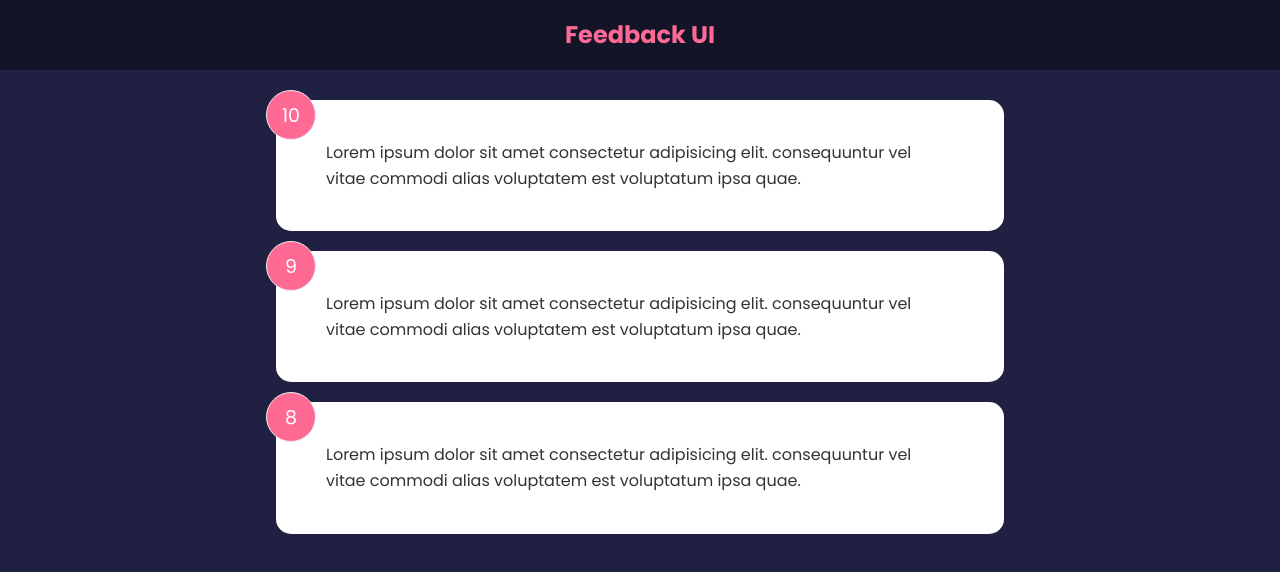
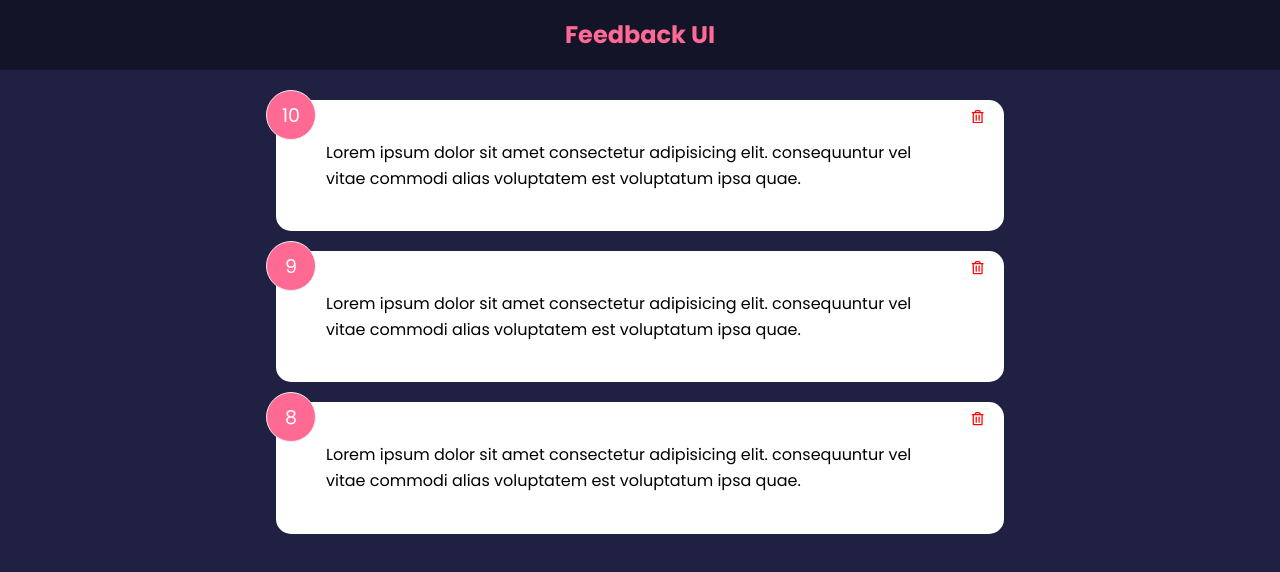
Before and after one commit to jisooyu/yu-feedback-app, a React (Create React App) app: page / in a window 1280 px wide. Shown: the top 572 px of the page. Built offline with nearby package versions, Linux system fonts and the light colour scheme; the HTML template or start-up script is replaced by a standard one.

Commit message:
FeedbackItem에서 delete button을 만들고 클릭하면 parent component인 App에서 filter를 사용하여 delete요청을 한 feedback을 delete 함

```diff
--- a/src/App.js
+++ b/src/App.js
@@ -5,11 +5,15 @@ import FeedbackList from './components/FeedbackList';
 
 function App() {
   const [feedback, setFeedback] = useState(FeedbackData);
+  const deleteFeedback = (id) => {
+    if (window.confirm('Are you want to delete ?'))
+      setFeedback(feedback.filter((item) => item.id !== id));
+  };
   return (
     <>
       <Header />
       <div className='container'>
-        <FeedbackList feedback={feedback} />
+        <FeedbackList feedback={feedback} handleDelete={deleteFeedback} />
       </div>
     </>
   );
--- a/src/components/FeedbackItem.js
+++ b/src/components/FeedbackItem.js
@@ -1,11 +1,16 @@
 import React from 'react';
+import { FaRegTrashAlt } from 'react-icons/fa';
+import Card from './shared/Card';
 
-const FeedbackItem = ({ item }) => {
+const FeedbackItem = ({ item, handleDelete }) => {
   return (
-    <div className='card'>
+    <Card>
       <div className='num-display'>{item.rating}</div>
+      <button onClick={() => handleDelete(item.id)} className='close'>
+        <FaRegTrashAlt color='red' />
+      </button>
       <div className='text-display'>{item.text}</div>
-    </div>
+    </Card>
   );
 };
 
--- a/src/components/FeedbackList.js
+++ b/src/components/FeedbackList.js
@@ -1,14 +1,14 @@
 import React from 'react';
 import FeedbackItem from './FeedbackItem';
 
-const FeedbackList = ({ feedback }) => {
+const FeedbackList = ({ feedback, handleDelete }) => {
   if (!feedback || feedback.length === 0) {
     return <p>No Feedback Yet</p>;
   }
   return (
     <div className='feedback-list'>
       {feedback.map((item) => (
-        <FeedbackItem key={item.key} item={item} />
+        <FeedbackItem key={item.id} item={item} handleDelete={handleDelete} />
       ))}
     </div>
   );
--- /dev/null
+++ b/src/components/shared/Card.jsx
@@ -0,0 +1,20 @@
+const Card = ({children, reverse}) => {
+//   return <div className={`card ${reverse && 'reverse'}`}>{children}</div>;
+return (
+    <div
+    className="card"
+    style={{
+        backgroundColor: reverse ? 'rgba(0,0,0,0.4)' : '#fff',
+        color: reverse ? '#fff' : '#000'
+    }}
+    >
+        {children}
+    </div>
+)
+};
+
+Card.defaultProps = {
+    reverse: false
+}
+
+export default Card;
```
